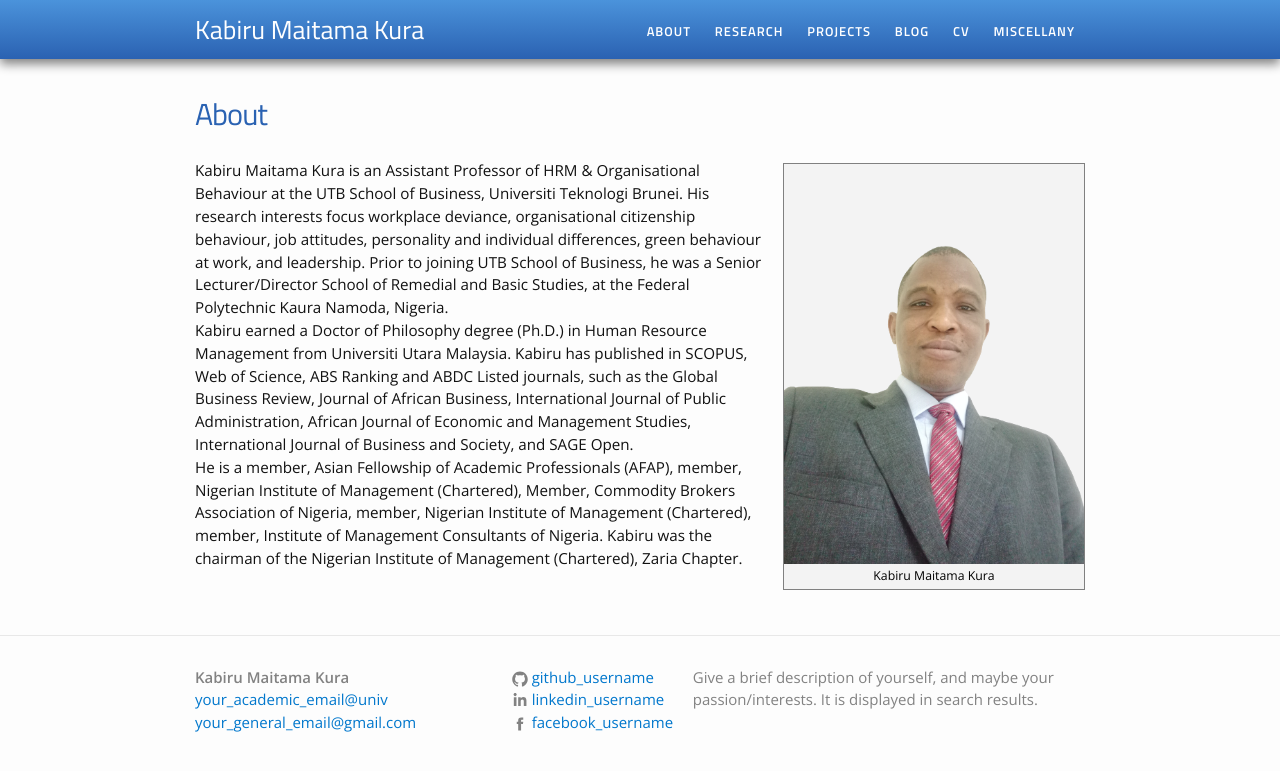
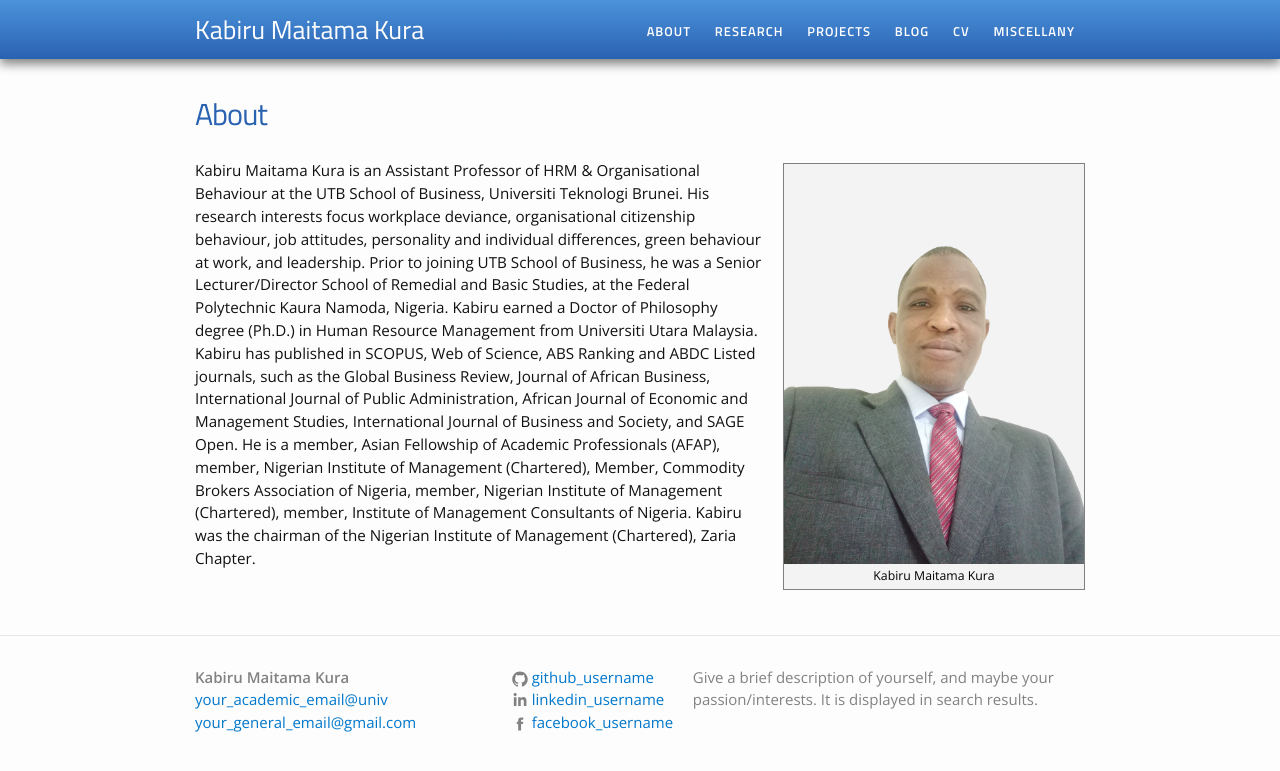
Before and after one commit to kmkura/kmkura.github.io, a Jekyll site: the page built from about.md, in a window 1280 px wide. Shown: the top 771 px of the page. Built offline with Jekyll 4.4.1, drawn with Linux system fonts in a browser that asks for light colours.

Commit message:
Update about.md

```diff
--- a/about.md
+++ b/about.md
@@ -10,15 +10,7 @@ permalink: /about/
 
 Kabiru Maitama Kura is an Assistant Professor of HRM & Organisational Behaviour at the UTB School of Business, Universiti Teknologi Brunei. His research interests focus workplace deviance, organisational citizenship behaviour, job attitudes, personality and individual differences, green behaviour at work, and leadership. Prior to joining UTB School of Business, he was a Senior Lecturer/Director School of Remedial and Basic Studies, at the Federal Polytechnic Kaura Namoda, Nigeria.
 
-</div>
-
-<div class= "text-justify">
-
 Kabiru earned a Doctor of Philosophy degree (Ph.D.) in Human Resource Management from Universiti Utara Malaysia. Kabiru has published in SCOPUS, Web of Science, ABS Ranking and ABDC Listed journals, such as the Global Business Review, Journal of African Business, International Journal of Public Administration, African Journal of Economic and Management Studies, International Journal of Business and Society, and SAGE Open.
-
-</div>
-
-<div class= "text-justify">
 
 He is a member, Asian Fellowship of Academic Professionals (AFAP), member, Nigerian Institute of Management (Chartered), Member, Commodity Brokers Association of Nigeria, member, Nigerian Institute of Management (Chartered), member, Institute of Management Consultants of Nigeria. Kabiru was the chairman of the Nigerian Institute of Management (Chartered), Zaria Chapter.
 
```
